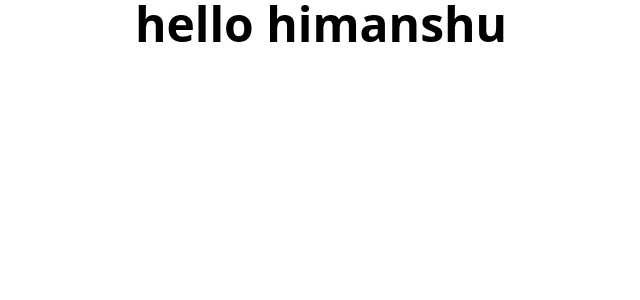
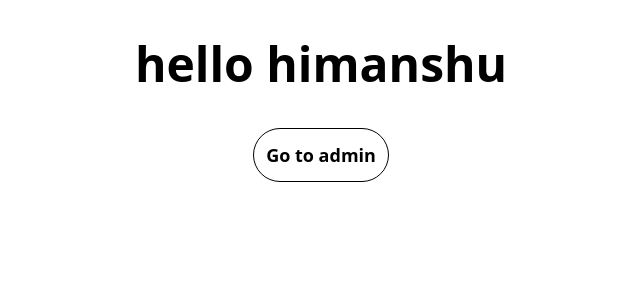
Before and after one commit to Himanshusingh00123/UniSolveX, a React (Vite) app: page / in a window 1280 px wide. Shown: the top 300 px of the page, without its empty margins (319-959 px from the left). Built offline with nearby package versions, Linux system fonts and the light colour scheme.

Commit message:
i add admin panel button in home page

```diff
--- a/src/Components/LandingPage/Home.jsx
+++ b/src/Components/LandingPage/Home.jsx
@@ -1,7 +1,13 @@
+import { Link } from "react-router-dom";
 const Home = () => {
   return (
     <div>
-      <h1 className="text-center text-5xl font-bold"> hello himanshu</h1>
+      <h1 className="text-center text-5xl font-bold my-10"> hello himanshu</h1>
+     <Link to="/admin">
+      <button className="border p-3 items-center m-auto  justify-center hover:bg-blue-500 hover:text-white text-lg font-bold rounded-full  flex">
+        Go to admin
+      </button>
+     </Link>
     </div>
   );
 };
```
